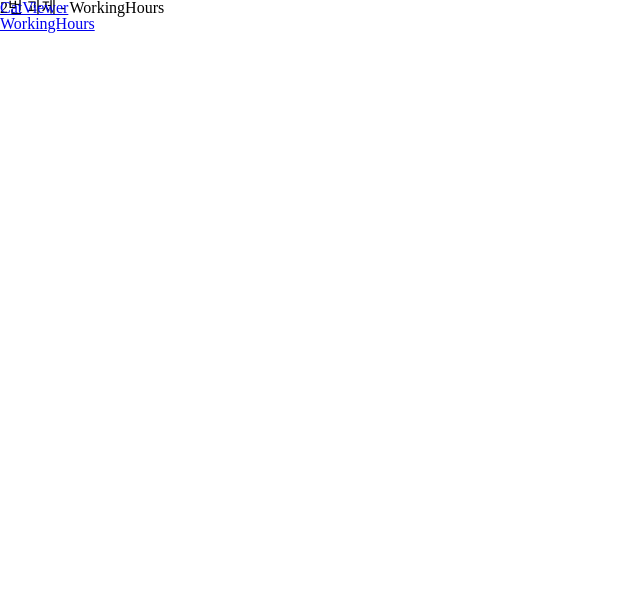
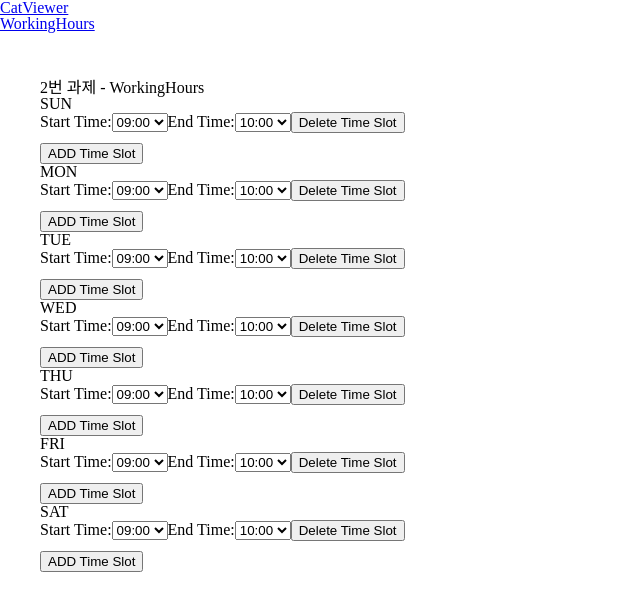
Before and after one commit to pleasemrlostman/20240818-assignment, a React (Create React App) app: page /working-hour in a window 1280 px wide. Shown: the top 610 px of the page, without its empty margins (0-640 px from the left). Built offline with nearby package versions, Linux system fonts and the light colour scheme.

Commit message:
feat: date input with react-hook-form

```diff
--- a/package.json
+++ b/package.json
@@ -11,6 +11,7 @@
     "axios": "^1.7.4",
     "react": "^18.2.0",
     "react-dom": "^18.2.0",
+    "react-hook-form": "^7.52.2",
     "react-router-dom": "^5.3.4",
     "react-scripts": "5.0.1",
     "typescript": "^4.9.5",
--- a/src/App.tsx
+++ b/src/App.tsx
@@ -1,7 +1,7 @@
 import React from "react";
 import { BrowserRouter as Router, Switch, Route, Link } from "react-router-dom";
-import CatViewer from "./CatViewer";
-import WorkingHours from "./WorkingHours";
+import CatViewer from "./CatViewer/CatViewer";
+import WorkingHours from "./WorkingHours/WorkingHours";
 import "./App.css";
 
 const App: React.FC = () => {
--- a/src/CatViewer.module.css
+++ b/src/CatViewer/CatViewer.module.css
@@ -1,7 +1,3 @@
-* {
-  box-sizing: border-box;
-}
-
 .container {
   max-width: 1200px;
   margin: 5rem auto 0;
--- a/src/CatViewer.tsx
+++ b/src/CatViewer/CatViewer.tsx
@@ -1,7 +1,7 @@
 import styles from "./CatViewer.module.css";
-import useResponsive from "./CatViewer/useResponsive";
-import useInfiniteScroll from "./CatViewer/useInfiniteScroll";
-import useGroupedImages from "./CatViewer/useGroupedImages";
+import useResponsive from "./useResponsive";
+import useInfiniteScroll from "./useInfiniteScroll";
+import useGroupedImages from "./useGroupedImages";
 
 function CatViewer() {
   const { images, loading, observerRef } = useInfiniteScroll();
--- a/src/WorkingHours.tsx
+++ /dev/null
@@ -1,5 +0,0 @@
-function WorkingHours() {
-  return <div>2번 과제 - WorkingHours</div>;
-}
-
-export default WorkingHours;
--- /dev/null
+++ b/src/WorkingHours/WorkingHours.module.css
@@ -0,0 +1,4 @@
+.container {
+  max-width: 1200px;
+  margin: 5rem auto 0;
+}
--- /dev/null
+++ b/src/WorkingHours/WorkingHours.tsx
@@ -0,0 +1,126 @@
+import { generateTimeOptions, meetingDayInfo } from "./util";
+import styles from "./WorkingHours.module.css";
+import { useForm, useFieldArray, Controller, Control } from "react-hook-form";
+
+export interface TimeSlot {
+  start: string;
+  end: string;
+}
+
+export interface MeetingDay {
+  id: number;
+  name: string;
+  value: TimeSlot[];
+}
+
+export interface FormValues {
+  meetingDate: MeetingDay[];
+}
+
+const timeOptions = [
+  { label: "09:00", value: "09:00" },
+  { label: "10:00", value: "10:00" },
+  { label: "11:00", value: "11:00" },
+  { label: "12:00", value: "12:00" },
+  { label: "13:00", value: "13:00" },
+  { label: "14:00", value: "14:00" },
+  { label: "15:00", value: "15:00" },
+  { label: "16:00", value: "16:00" },
+  { label: "17:00", value: "17:00" },
+];
+
+function WorkingHours() {
+  const { control } = useForm<FormValues>({
+    defaultValues: meetingDayInfo,
+  });
+
+  const { fields } = useFieldArray({
+    control,
+    name: "meetingDate",
+  });
+
+  return (
+    <div className={styles.container}>
+      <div>2번 과제 - WorkingHours</div>
+      {fields.map((day, dayIndex) => {
+        return <테스트 fields={fields} control={control} index={dayIndex} />;
+      })}
+    </div>
+  );
+}
+
+export default WorkingHours;
+
+const 테스트 = ({
+  fields,
+  control,
+  index: dayIndex,
+}: {
+  fields: any;
+  control: any;
+  index: number;
+}) => {
+  const {
+    fields: valueFields,
+    append: appendValue,
+    remove: removeValue,
+  } = useFieldArray({
+    control,
+    name: `meetingDate.${dayIndex}.value`,
+  });
+
+  console.log("fields", fields[dayIndex]);
+
+  return (
+    <>
+      <div key={fields[dayIndex]?.id}>
+        <h3>{fields[dayIndex]?.name}</h3>
+        {valueFields.map((valueItem, valueIndex) => (
+          <div key={valueItem.id} style={{ marginBottom: "10px" }}>
+            <label>
+              Start Time:
+              <Controller
+                name={`meetingDate.${dayIndex}.value.${valueIndex}.start`}
+                control={control}
+                render={({ field }) => (
+                  <select {...field}>
+                    {timeOptions.map((option) => (
+                      <option key={option.value} value={option.value}>
+                        {option.label}
+                      </option>
+                    ))}
+                  </select>
+                )}
+              />
+            </label>
+            <label>
+              End Time:
+              <Controller
+                name={`meetingDate.${dayIndex}.value.${valueIndex}.end`}
+                control={control}
+                render={({ field }) => (
+                  <select {...field}>
+                    {timeOptions.map((option) => (
+                      <option key={option.value} value={option.value}>
+                        {option.label}
+                      </option>
+                    ))}
+                  </select>
+                )}
+              />
+            </label>
+            <button type="button" onClick={() => removeValue(valueIndex)}>
+              Delete Time Slot
+            </button>
+          </div>
+        ))}
+        <button
+          type="button"
+          onClick={() => appendValue({ start: "09:00", end: "09:00" })}
+        >
+          ADD Time Slot
+        </button>
+      </div>
+    </>
+  );
+};
--- /dev/null
+++ b/src/WorkingHours/util.ts
@@ -0,0 +1,76 @@
+import MeetingDaysDefaultValueType from "./WorkingHours";
+const startHour = 9; // 시작 시간 (9 AM)
+const endHour = 23; // 종료 시간 (11 PM)
+const interval = 15; // 15분 단위
+
+export const formatTime = (hour: number, minute: number) => {
+  return `${hour.toString().padStart(2, "0")}:${minute
+    .toString()
+    .padStart(2, "0")}`;
+};
+
+export const generateTimeOptions = () => {
+  return Array.from(
+    { length: ((endHour - startHour) * 60) / interval + 1 },
+    (_, index) => {
+      const totalMinutes = startHour * 60 + index * interval;
+      const hour = Math.floor(totalMinutes / 60);
+      const minute = totalMinutes % 60;
+      return formatTime(hour, minute);
+    }
+  );
+};
+
+export const userInfo = {
+  meetingDate: [
+    {
+      SUN: [{ start: "09:00", end: "10:00" }],
+      MON: [{ start: "09:00", end: "10:00" }],
+      TUE: [{ start: "09:00", end: "10:00" }],
+      WED: [{ start: "09:00", end: "10:00" }],
+      THU: [{ start: "09:00", end: "10:00" }],
+      FRI: [{ start: "09:00", end: "10:00" }],
+      SAT: [{ start: "09:00", end: "10:00" }],
+    },
+  ],
+};
+
+export const meetingDayInfo = {
+  meetingDate: [
+    {
+      id: 0,
+      name: "SUN",
+      value: [{ start: "09:00", end: "10:00" }],
+    },
+    {
+      id: 1,
+      name: "MON",
+      value: [{ start: "09:00", end: "10:00" }],
+    },
+    {
+      id: 2,
+      name: "TUE",
+      value: [{ start: "09:00", end: "10:00" }],
+    },
+    {
+      id: 3,
+      name: "WED",
+      value: [{ start: "09:00", end: "10:00" }],
+    },
+    {
+      id: 4,
+      name: "THU",
+      value: [{ start: "09:00", end: "10:00" }],
+    },
+    {
+      id: 5,
+      name: "FRI",
+      value: [{ start: "09:00", end: "10:00" }],
+    },
+    {
+      id: 6,
+      name: "SAT",
+      value: [{ start: "09:00", end: "10:00" }],
+    },
+  ],
+};
```
Also changed, not shown: src/WorkingHours/WorkingHours.d.ts (added, +15 -0 lines), 1 other file (tests, documents, lock files or other folders).
